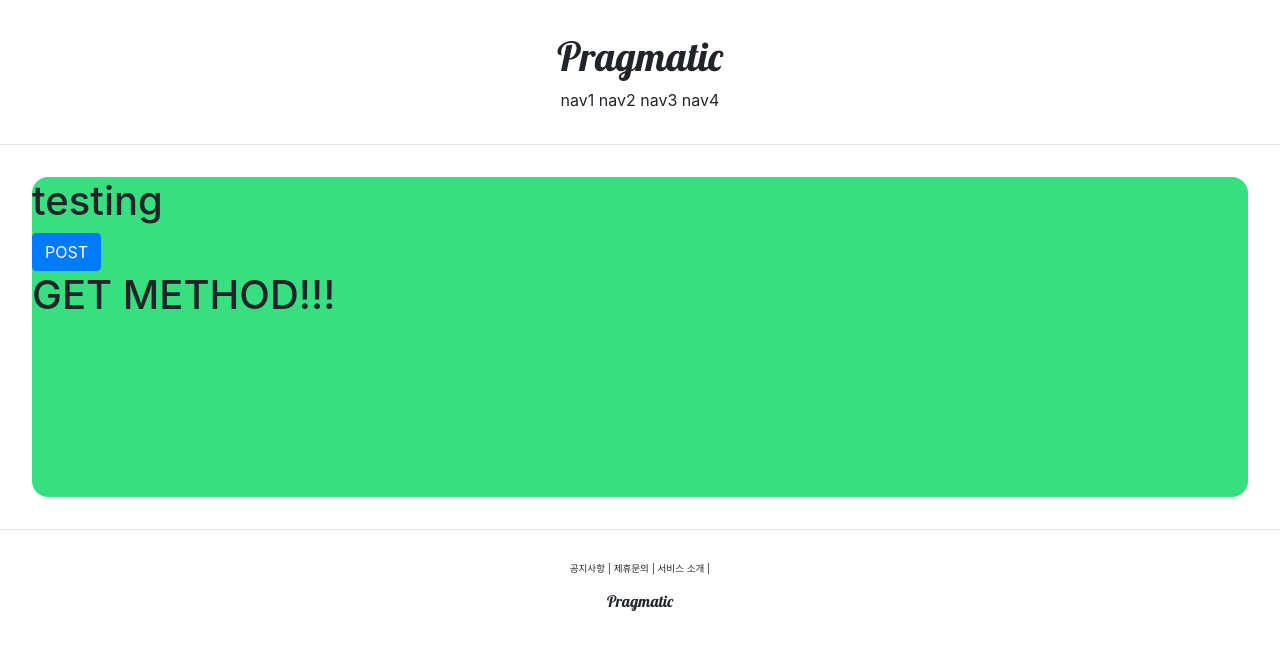
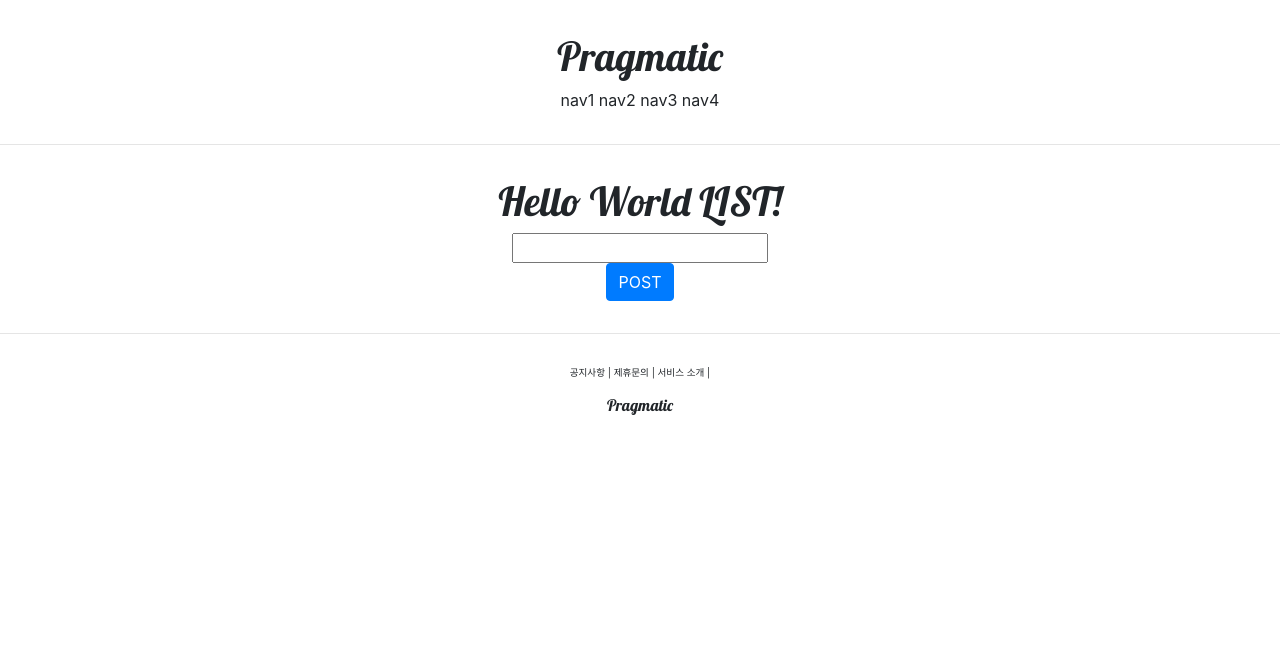
Before and after one commit to Lks9172/Pinterest, a Django app: page /account/hello_world/ in a window 1280 px wide. Shown: the top 650 px of the page. Run offline with Django 3.2, Linux system fonts and the light colour scheme; some libraries are stand-ins or nearby versions.

Commit message:
17. Save db data with post method

```diff
--- a/accountapp/views.py
+++ b/accountapp/views.py
@@ -3,11 +3,19 @@ from django.http import HttpResponse
 from django.shortcuts import render
 
 # Create your views here.
+from accountapp.models import HelloWorld
 
 
 def hello_world(request):
 
     if request.method == "POST":
-        return render(request, 'accountapp/hello_world.html', context={'text': 'POST METHOD!!!'})
+
+        temp = request.POST.get('hello_world_input')
+
+        new_hello_world = HelloWorld()
+        new_hello_world.text = temp
+        new_hello_world.save()
+
+        return render(request, 'accountapp/hello_world.html', context={'hello_world_output': new_hello_world})
     else:
         return render(request, 'accountapp/hello_world.html', context={'text': 'GET METHOD!!!'})
--- a/templates/accountapp/hello_world.html
+++ b/templates/accountapp/hello_world.html
@@ -2,19 +2,24 @@
 
 {%  block content %}
 
-    <div style="height : 20rem; background-color: #38df81; border-radius: 1rem; margin: 2rem;">
-        <h1>
-                testing
+    <div style="border-radius: 1rem; margin: 2rem; text-align:center;">
+        <h1 style = "font-family: 'lobster', cursive;">
+                Hello World LIST!
         </h1>
 
         <form action="/account/hello_world/" method="post">
             {% csrf_token %}
+            <div>
+                <input type="text" name="hello_world_input">
+            </div>
             <input type="submit" class="btn btn-primary" value="POST">
         </form>
 
+        {% if hello_world_output %}
         <h1>
-            {{ text }}
+            {{ hello_world_output.text }}
         </h1>
+        {%  endif %}
     </div>
 
 {%  endblock %}
```
